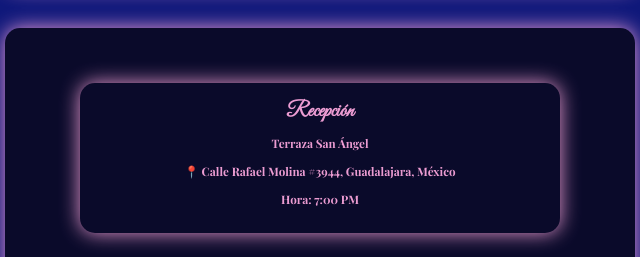
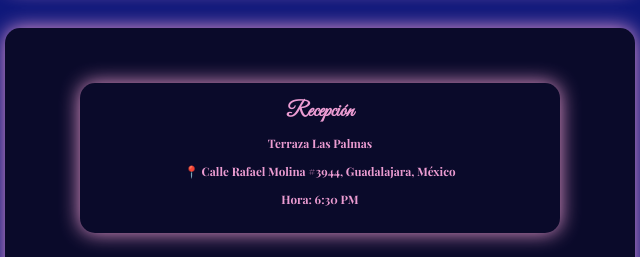
Before and after one commit to leodlcramirez0923-eng/invitacion-xv-final, a plain HTML site: page index.html in a window 1280 px wide. Shown: the part 1140-1397 px from the top of the page, 320-960 px from the left. Drawn offline with nearby package versions, Linux system fonts and the light colour scheme.

Commit message:
Fix HTML structure and update reception details

```diff
--- a/index.html
+++ b/index.html
@@ -359,9 +359,9 @@
     <div class="bloque">
  <div class="bloque">
   <h2>Recepción</h2>
-  <p><strong>Terraza San Ángel</strong></p>
+  <p><strong>Terraza Las Palmas</strong></p>
   <p>📍 Calle Rafael Molina #3944, Guadalajara, México</p>
-  <p><strong>Hora:</strong> 7:00 PM</p>
+  <p><strong>Hora:</strong> 6:30 PM</p>
 </div>
 
 <div class="section">
```
